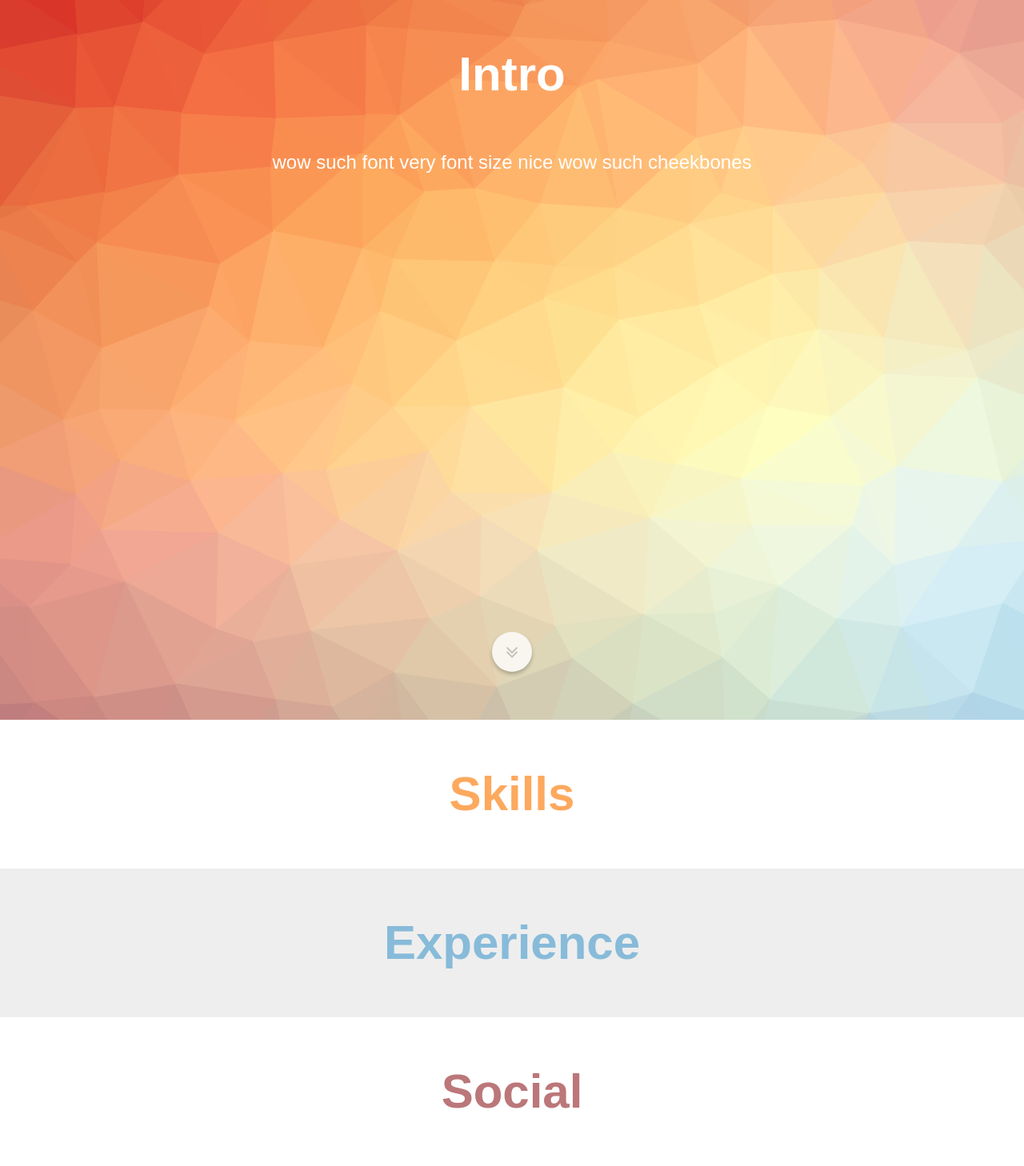
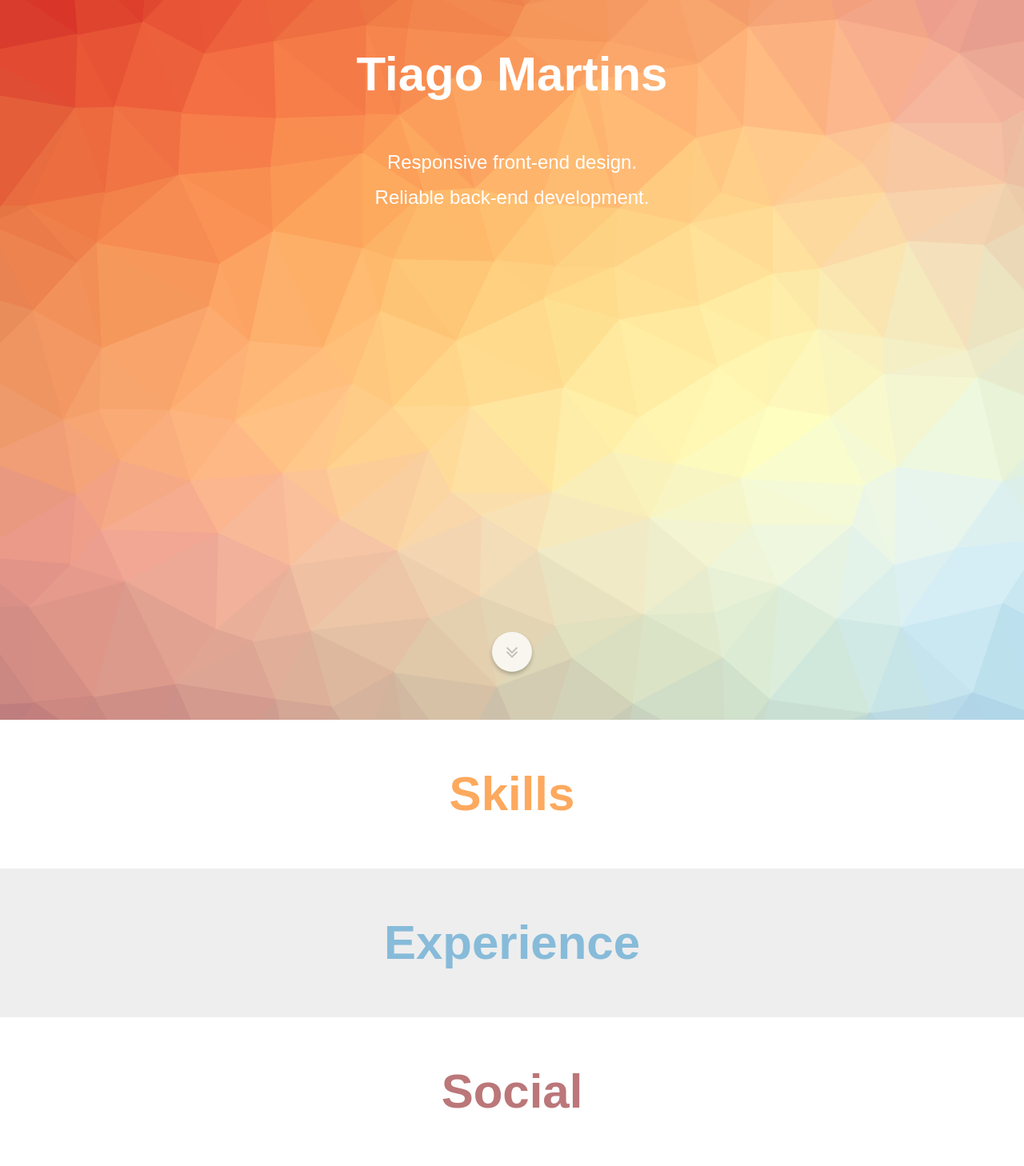
Before and after one commit to TiagoJMartins/tiagojmartins.github.io, a Jekyll site: the page built from portfolio.html, in a window 1280 px wide. Shown: the whole page at 80% size. Built offline with Jekyll 4.4.1, drawn with Linux system fonts in a browser that asks for light colours; nearby versions of some CDN libraries.

Commit message:
Update intro text

```diff
--- a/css/pf.scss
+++ b/css/pf.scss
@@ -97,6 +97,12 @@ a {
     }
 }
 
+.profile-pic {
+    -moz-box-shadow: 0 3px 5px 0 rgba(0,0,0,.3);
+    -webkit-box-shadow: 0 3px 5px 0 rgba(0,0,0,.3);
+    box-shadow: 0 3px 5px 0 rgba(0,0,0,.3);
+    margin-bottom: 2em;
+}
 
 .intro {
     height: 100%;
--- a/portfolio.html
+++ b/portfolio.html
@@ -5,8 +5,9 @@ permalink: /portfolio/
 ---
 
 <section class="intro">
-    <h1 class="text-center">Intro</h1>
-    <p class="text-center">wow such font very font size nice wow such cheekbones</p>
+    <h1 class="text-center">Tiago Martins</h1>
+    <p class="text-center">Responsive front-end design.</p>
+    <p class="text-center">Reliable back-end development.</p>
     <a id="toContent" href="#skills"><i class="fa fa-angle-double-down circle center-block"></i></a>
 </section>
 
```
Also changed, not shown: assets/profile.jpg (added).
